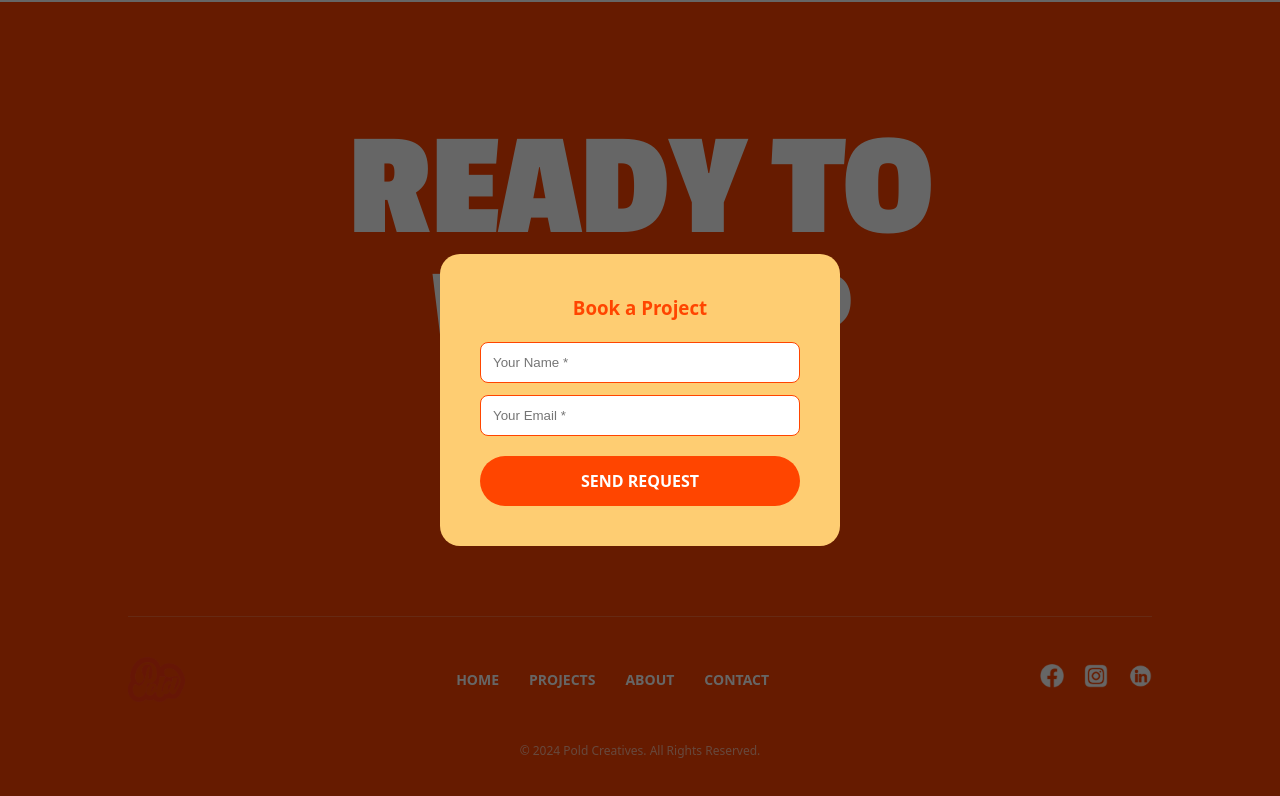
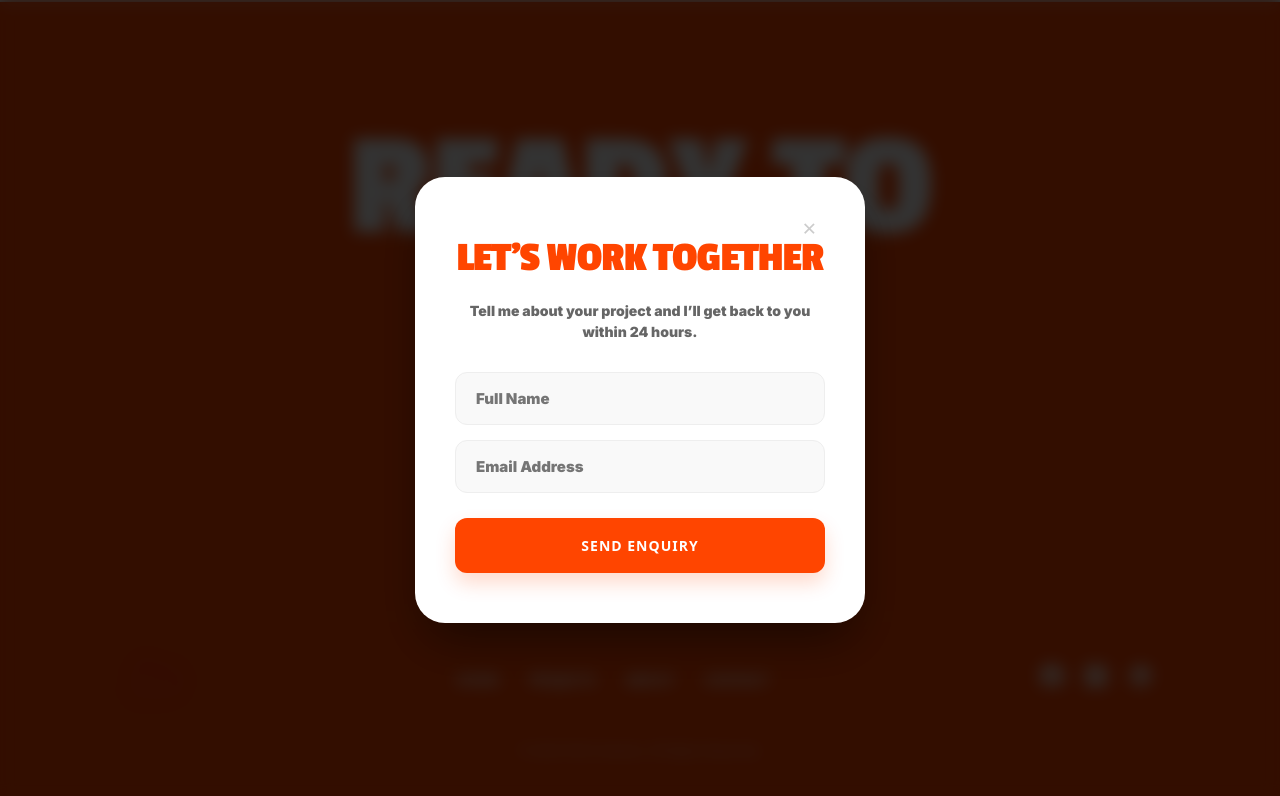
Before and after one commit to TumulakAlexis/Online-Web-Portfolio, a React (Vite) app: page / in a window 1280 px wide. Both pictures are taken after a click on the button "BOOK NOW". Shown: the part 6797-7593 px from the top of the page. Built offline with nearby package versions, Linux system fonts and the light colour scheme; a web font is replaced by a local one.

Commit message:
modal update

```diff
--- a/src/components/section8.jsx
+++ b/src/components/section8.jsx
@@ -69,56 +69,102 @@ Timeline:
               style={{
                 position: 'fixed',
                 inset: 0,
-                background: 'rgba(0,0,0,0.6)',
+                background: 'rgba(0, 0, 0, 0.8)', // Darker overlay for better focus
+                backdropFilter: 'blur(8px)',     // Modern blur effect
                 display: 'flex',
                 justifyContent: 'center',
                 alignItems: 'center',
                 zIndex: 9999,
+                padding: '20px'
               }}
               onClick={() => setShowModal(false)}
             >
               <motion.div
-                initial={{ scale: 0.8, opacity: 0 }}
-                animate={{ scale: 1, opacity: 1 }}
-                exit={{ scale: 0.8, opacity: 0 }}
-                transition={{ duration: 0.3, ease: 'easeOut' }}
+                initial={{ y: 50, opacity: 0, scale: 0.95 }}
+                animate={{ y: 0, opacity: 1, scale: 1 }}
+                exit={{ y: 20, opacity: 0, scale: 0.95 }}
+                transition={{ duration: 0.4, ease: [0.22, 1, 0.36, 1] }}
                 onClick={(e) => e.stopPropagation()}
                 style={{
-                  background: '#fecd72',
-                  padding: '40px',
-                  borderRadius: '20px',
-                  width: '90%',
-                  maxWidth: '400px',
+                  background: '#ffffff', // Clean white background
+                  padding: '50px 40px',
+                  borderRadius: '30px',
+                  width: '100%',
+                  maxWidth: '450px',
                   textAlign: 'center',
+                  position: 'relative',
+                  boxShadow: '0 25px 50px -12px rgba(0, 0, 0, 0.5)'
                 }}
               >
-                <h3 style={{ marginBottom: '20px', color: '#FF4500', }}>Book a Project</h3>
+                {/* Subtle Close Hint */}
+                <button
+                  onClick={() => setShowModal(false)}
+                  style={{
+                    position: 'absolute',
+                    top: '20px',
+                    right: '20px',
+                    background: 'none',
+                    border: 'none',
+                    fontSize: '24px',
+                    cursor: 'pointer',
+                    color: '#ccc'
+                  }}
+                >
+                  ×
+                </button>
 
+                <h3 style={{
+                  fontFamily: "'Passion One', sans-serif",
+                  fontSize: '42px',
+                  color: '#FF4500',
+                  marginBottom: '10px',
+                  textTransform: 'uppercase',
+                  letterSpacing: '-1px'
+                }}>
+                  Let's Work Together
+                </h3>
+
+                <p style={{
+                  fontFamily: "'Inter', sans-serif",
+                  color: '#666',
+                  fontSize: '14px',
+                  marginBottom: '30px'
+                }}>
+                  Tell me about your project and I’ll get back to you within 24 hours.
+                </p>
+
+                <div style={{ display: 'flex', flexDirection: 'column', gap: '15px' }}>
                   <input
                     type="text"
-                  placeholder="Your Name *"
+                    placeholder="Full Name"
                     value={name}
                     onChange={(e) => setName(e.target.value)}
                     style={{
                       width: '100%',
-                    padding: '12px',
-                    marginBottom: '12px',
-                    borderRadius: '8px',
-                    border: '1px solid #FF4500',
+                      padding: '16px 20px',
+                      borderRadius: '12px',
+                      border: '1px solid #eee',
+                      background: '#f9f9f9',
+                      fontFamily: "'Inter', sans-serif",
+                      outline: 'none',
+                      fontSize: '15px'
                     }}
                   />
 
                   <input
                     type="email"
-                  placeholder="Your Email *"
+                    placeholder="Email Address"
                     value={email}
                     onChange={(e) => setEmail(e.target.value)}
                     style={{
                       width: '100%',
-                    padding: '12px',
-                    marginBottom: '20px',
-                    borderRadius: '8px',
-                    border: '1px solid #FF4500',
+                      padding: '16px 20px',
+                      borderRadius: '12px',
+                      border: '1px solid #eee',
+                      background: '#f9f9f9',
+                      fontFamily: "'Inter', sans-serif",
+                      outline: 'none',
+                      fontSize: '15px'
                     }}
                   />
 
@@ -128,15 +174,20 @@ Timeline:
                       background: '#FF4500',
                       color: '#fff',
                       border: 'none',
-                    padding: '14px 30px',
-                    borderRadius: '50px',
-                    fontWeight: '700',
+                      padding: '18px',
+                      borderRadius: '12px',
+                      fontWeight: '800',
+                      fontSize: '14px',
+                      letterSpacing: '1px',
                       cursor: 'pointer',
-                    width: '100%',
+                      marginTop: '10px',
+                      transition: 'all 0.3s ease',
+                      boxShadow: '0 10px 20px rgba(255, 69, 0, 0.2)'
                     }}
                   >
-                  SEND REQUEST
+                    SEND ENQUIRY
                   </button>
+                </div>
               </motion.div>
             </motion.div>
           )}
```
Also changed, not shown: 1 other file (tests, documents, lock files or other folders). Lines whose indentation alone changed are shown as unchanged.
